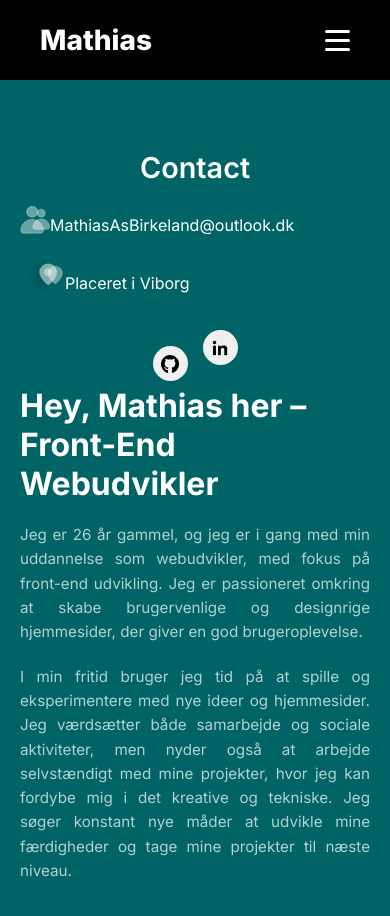
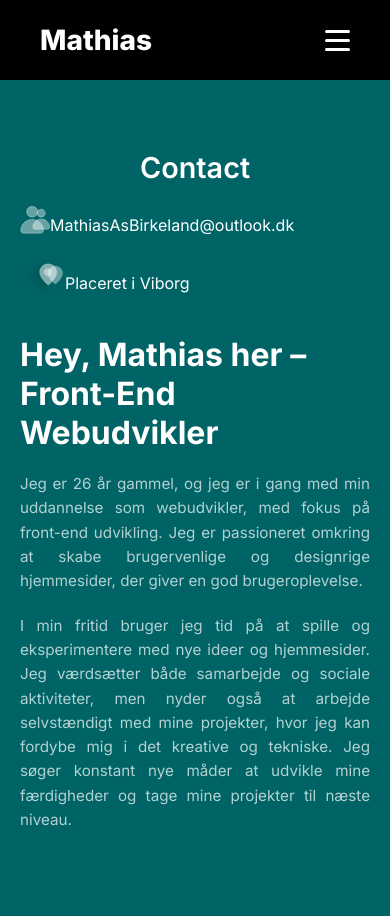
Before and after one commit to MathiasBirkAs/Portfolio, a React (Vite) app: page /About in a window 390 px wide. Shown: the top 916 px of the page. After the commit the page ends 872 px from the top, so only its background shows below. Built offline with nearby package versions, Linux system fonts and the light colour scheme.

Commit message:
ændring i about css

```diff
--- a/src/components/about/aboutpage.css
+++ b/src/components/about/aboutpage.css
@@ -192,18 +192,7 @@
     height: 45px;
   }
 
-  .social-links a {
-    width: 35px;
-    height: 35px;
-  }
-
-  .social-links a img {
-    width: 18px;
-    height: 18px;
-  }
-
-  .github-link img,
-  .linkedin-link img {
-    width: 25px;
+  .social-links{
+    display: none;
   }
 }
```
